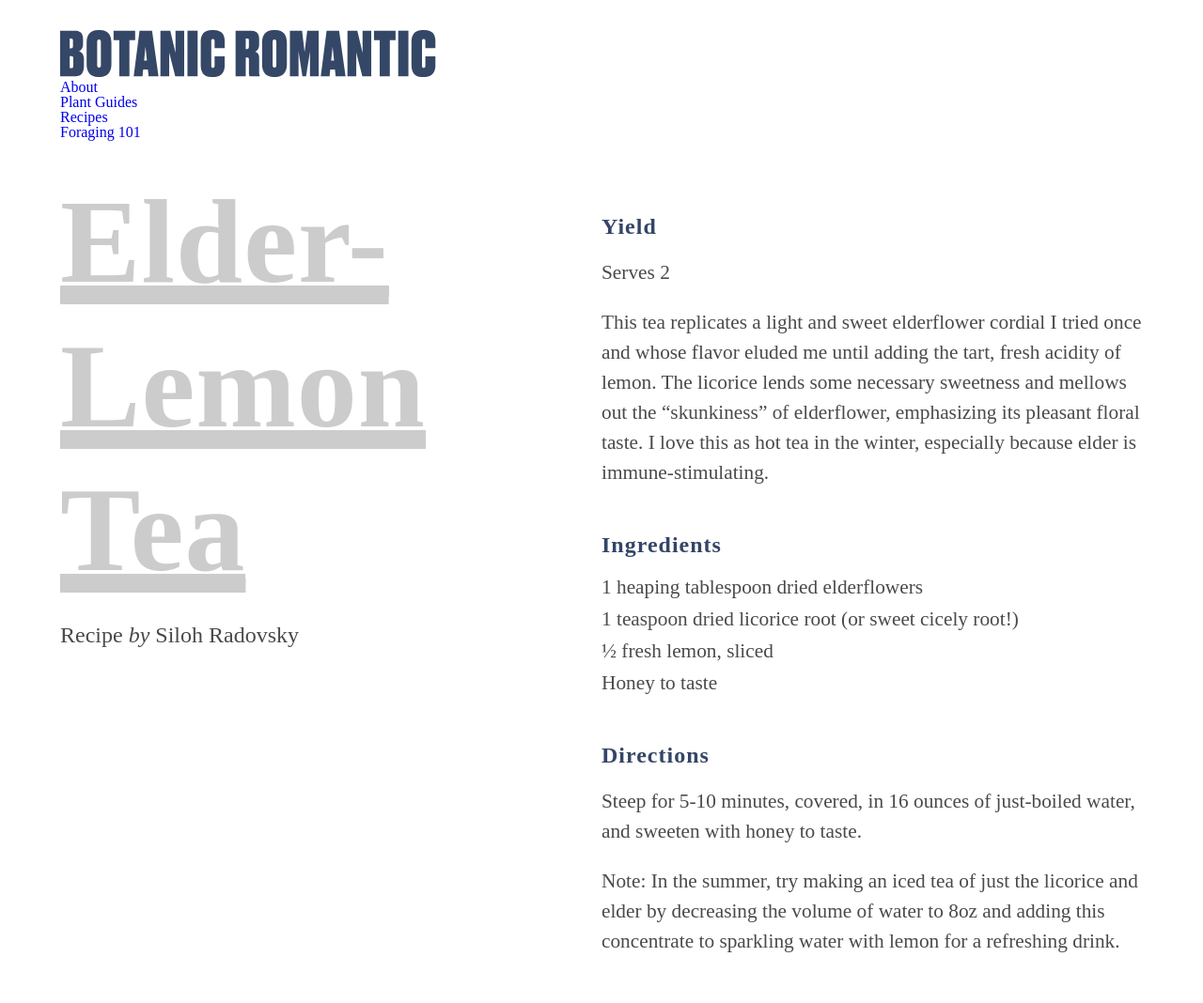
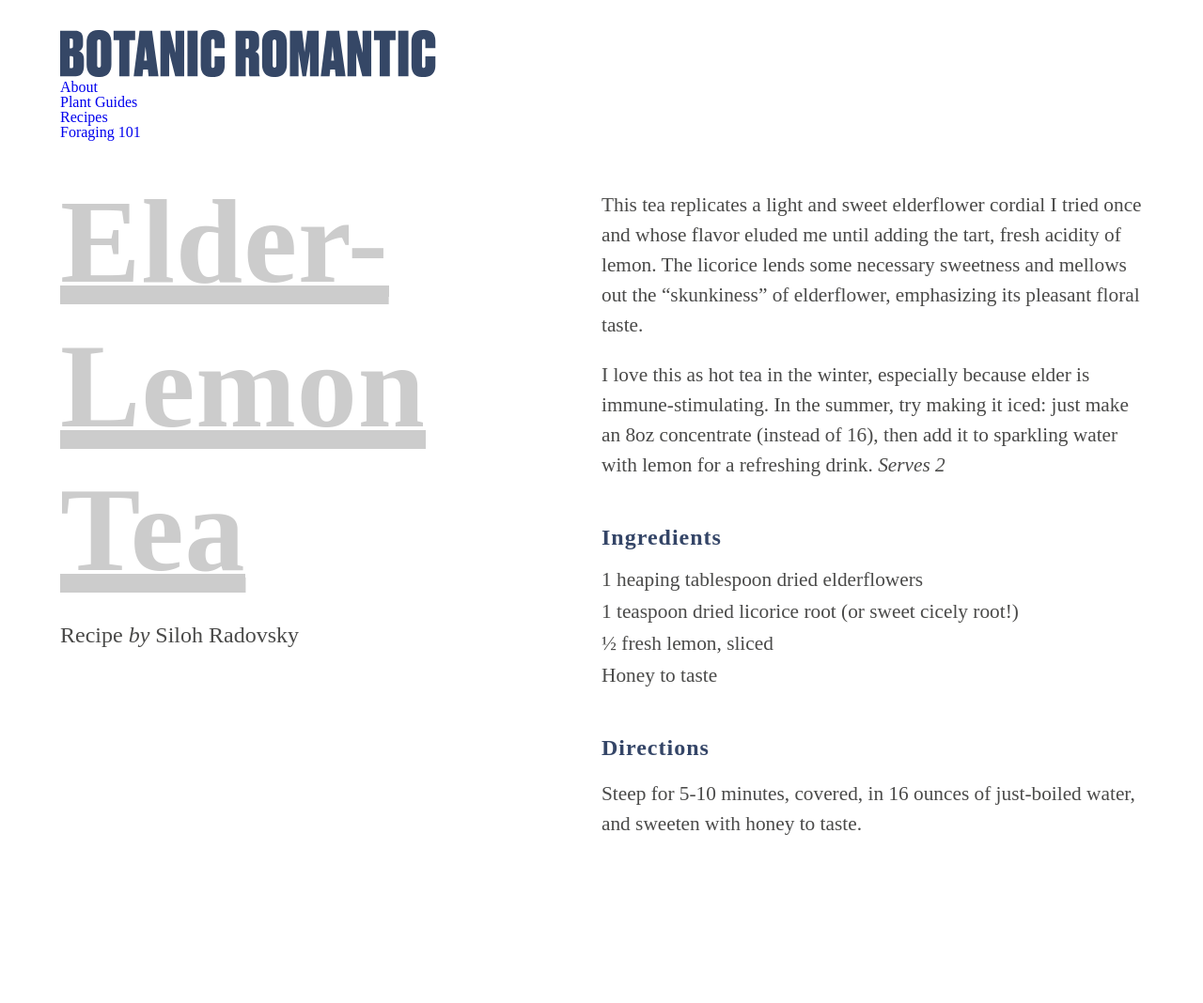
Before and after one commit to tinykite/botanic-romantic, a Jekyll site: the page built from _recipes/elder-lemon-tea.md, in a window 1280 px wide. Shown: the whole page at 94% size. Built offline with Jekyll 4.4.1, drawn with Linux system fonts in a browser that asks for light colours; after the commit the page ends 940 px from its top, so only the background shows below that.

Commit message:
Remove yield heading, rearrange additional notes

```diff
--- a/_recipes/elder-lemon-tea.md
+++ b/_recipes/elder-lemon-tea.md
@@ -4,10 +4,9 @@ title:  "Elder-Lemon Tea"
 author: "Siloh Radovsky"
 description: Particularly excellent when you're feeling under the weather.
 ---
-### Yield
-Serves 2
+This tea replicates a light and sweet elderflower cordial I tried once and whose flavor eluded me until adding the tart, fresh acidity of lemon. The licorice lends some necessary sweetness and mellows out the “skunkiness” of elderflower, emphasizing its pleasant floral taste.
 
-This tea replicates a light and sweet elderflower cordial I tried once and whose flavor eluded me until adding the tart, fresh acidity of lemon. The licorice lends some necessary sweetness and mellows out the “skunkiness” of elderflower, emphasizing its pleasant floral taste. I love this as hot tea in the winter, especially because elder is immune-stimulating.
+I love this as hot tea in the winter, especially because elder is immune-stimulating. In the summer, try making it iced: just make an 8oz concentrate (instead of 16), then add it to sparkling water with lemon for a refreshing drink. _Serves 2_
 
 ### Ingredients
 - 1 heaping tablespoon dried elderflowers
@@ -17,5 +16,3 @@ This tea replicates a light and sweet elderflower cordial I tried once and whose
 
 ### Directions
 Steep for 5-10 minutes, covered, in 16 ounces of just-boiled water, and sweeten with honey to taste.
-
-Note: In the summer, try making an iced tea of just the licorice and elder by decreasing the volume of water to 8oz and adding this concentrate to sparkling water with lemon for a refreshing drink.
```
Also changed, not shown: _recipes/sumac-aid.md (+1 -4 lines).
